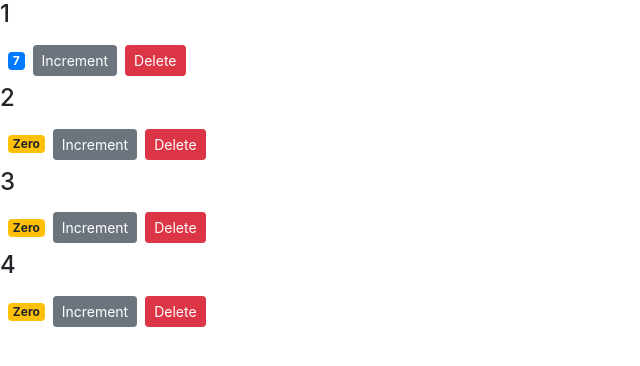
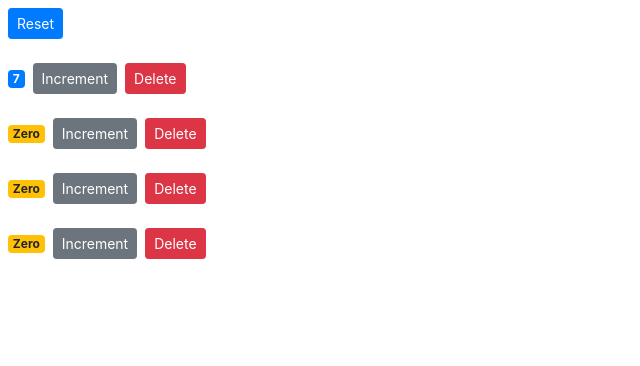
Before and after one commit to kevin-d-mcewan/React-count-app, a React (Create React App) app: page / in a window 1280 px wide. Shown: the top 366 px of the page, without its empty margins (0-640 px from the left). Built offline with nearby package versions, Linux system fonts and the light colour scheme.

Commit message:
before making a single source of truth

```diff
--- a/package.json
+++ b/package.json
@@ -3,6 +3,7 @@
   "version": "0.1.0",
   "private": true,
   "dependencies": {
+    "@ibm/plex": "^5.2.1",
     "@testing-library/jest-dom": "^5.14.1",
     "@testing-library/react": "^11.2.7",
     "@testing-library/user-event": "^12.8.3",
--- a/src/components/counter.jsx
+++ b/src/components/counter.jsx
@@ -2,7 +2,7 @@
 
 class Counter extends Component {
   state = {
-        value: this.props.value,
+    value: this.props.counter.value,
   };
 
   styles = {
@@ -13,17 +13,14 @@
   handleIncrement = (product) => {
     //product is just the 'event' from DOM Events where we normally pass an 'e' which we could have done.
     console.log(product);
-        this.setState({ value: this.state.value + 1})
-
-    }
+    this.setState({ value: this.state.value + 1 });
+  };
 
   // This is one way to pass arguements into handleIcrement but we are just using an extra function to wrap the
   // 'handleIncrement function' better to just pass it inline to the <button onClick().
   // doHandleIncrement = () => {
   //     this.handleIncrement({ id: 1 });
   // };
-
-
 
   render() {
     console.log(this.props);
@@ -34,11 +31,17 @@
         <span className={this.getBadgeClasses()}>{this.formatCount()}</span>
         <button
           onClick={() => this.handleIncrement(this.product)}
-                    className="btn btn-secondary btn-sm">
-                    Increment</button>
-             <button onClick={this.props.onDelete} className="btn btn-danger btn-sm m-2">Delete</button>
+          className="btn btn-secondary btn-sm"
+        >
+          Increment
+        </button>
+        <button
+          onClick={() => this.props.onDelete(this.props.counter.id)}
+          className="btn btn-danger btn-sm m-2"
+        >
+          Delete
+        </button>
       </div>
-
     );
   }
 
--- a/src/components/counters.jsx
+++ b/src/components/counters.jsx
@@ -1,5 +1,5 @@
-import React, { Component } from 'react'
-import Counter from './counter';
+import React, { Component } from "react";
+import Counter from "./counter";
 
 class Counters extends Component {
   state = {
@@ -8,22 +8,39 @@
       { id: 2, value: 0 },
       { id: 3, value: 0 },
       { id: 4, value: 0 },
-    ]
+    ],
   };
 
-  handleDelete = () => {
-    console.log('Event Handler Called');
+  handleReset = () => {
+    const counters = this.state.counters.map((c) => {
+      c.value = 0;
+      return c;
+    });
+    this.setState({ counters });
+  };
+
+  handleDelete = (counterId) => {
+    // This will get the counter with the given ID.
+    const counters = this.state.counters.filter((c) => c.id !== counterId);
+    this.setState({ counters });
   };
 
   render() {
-
-
     return (
       <div>
-        {this.state.counters.map(counter =>
-          <Counter key={counter.id} onDelete={this.handleDelete} value={counter.value} id={counter.id} />
-
-          )}
+        <button
+          onClick={this.handleReset}
+          className="btn btn-primary btn-sm m-2"
+        >
+          Reset
+        </button>
+        {this.state.counters.map((counter) => (
+          <Counter
+            key={counter.id}
+            onDelete={this.handleDelete}
+            counter={counter}
+          />
+        ))}
       </div>
     );
   }
```
Also changed, not shown: 1 other file (tests, documents, lock files or other folders). Lines whose indentation alone changed are shown as unchanged.
